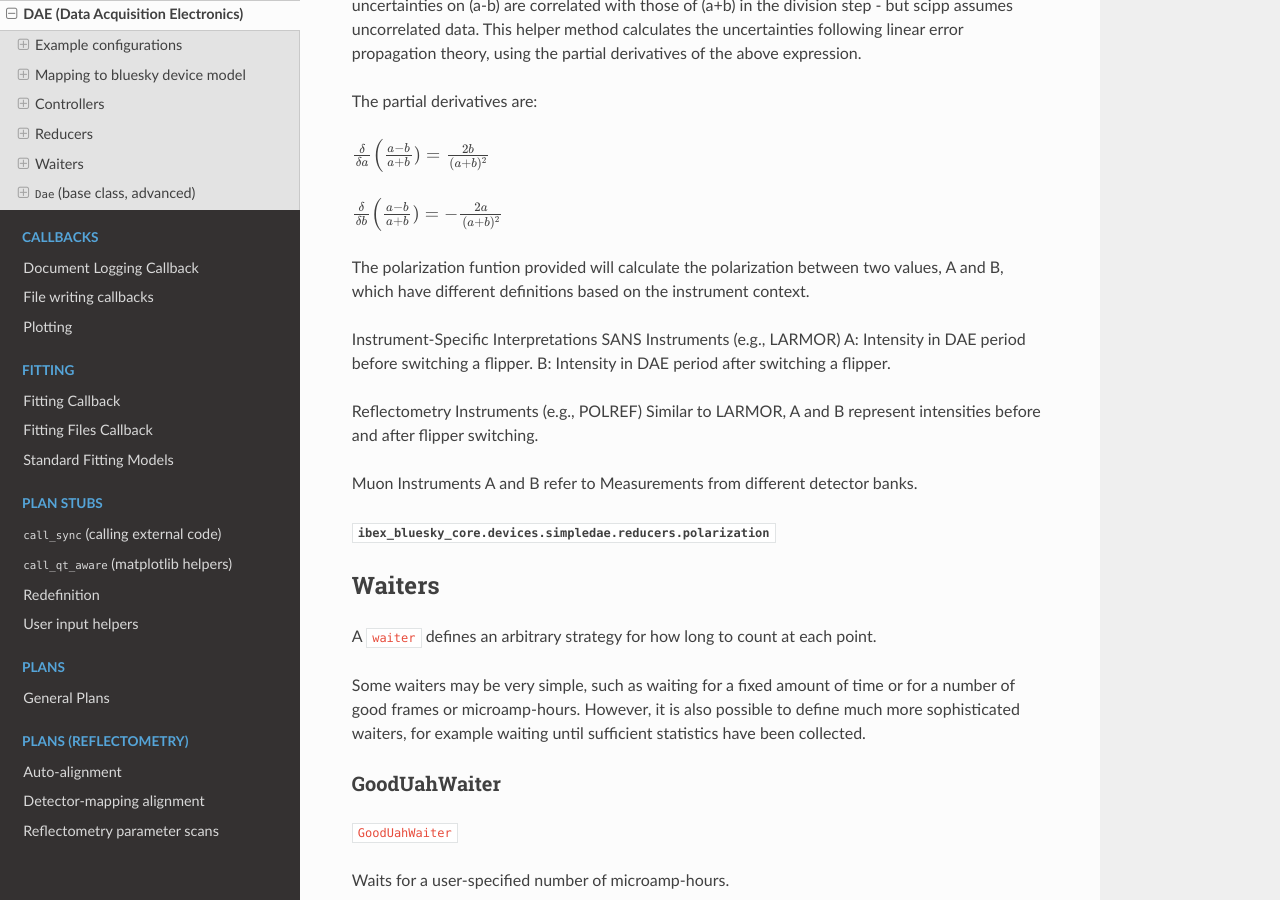
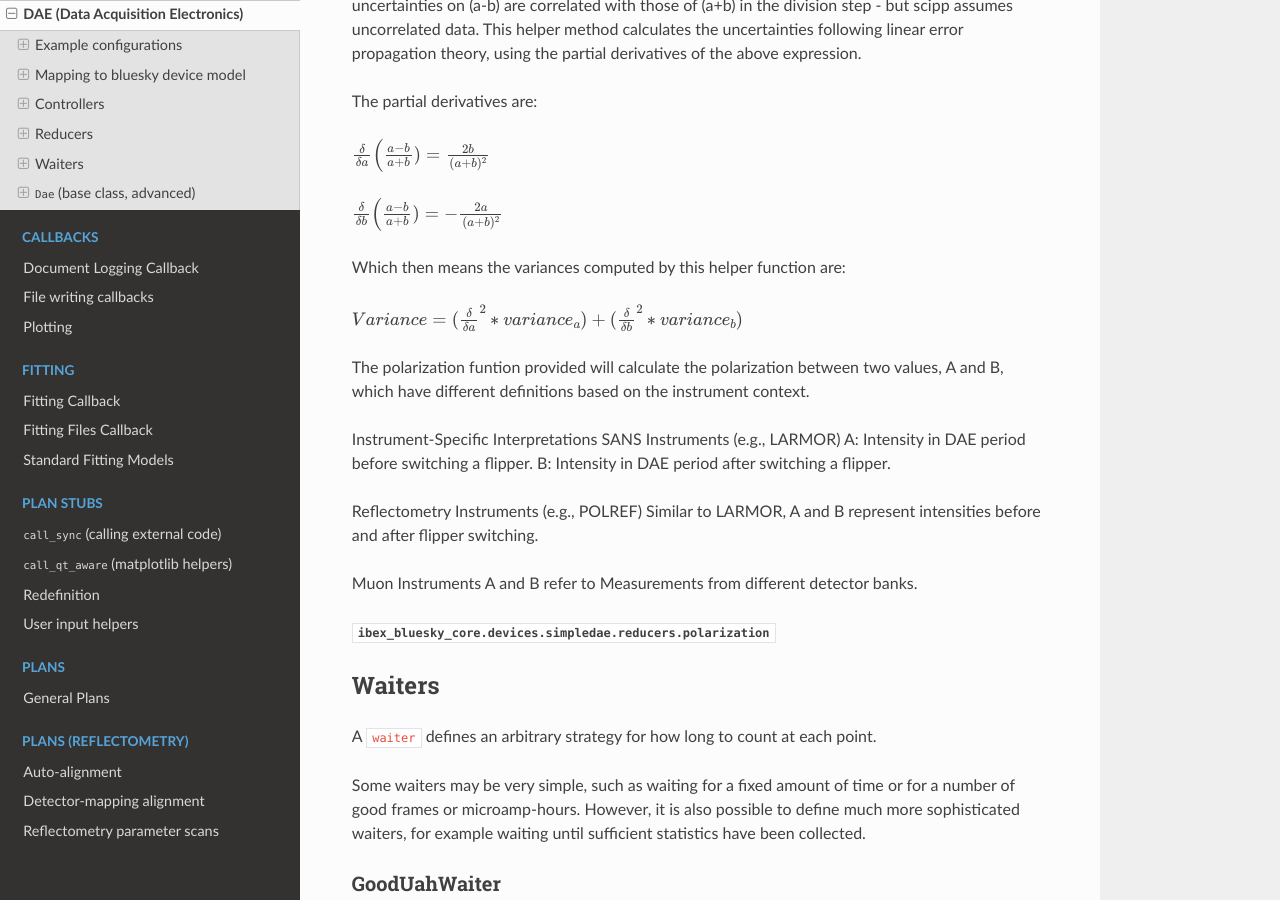
Before and after one commit to ISISComputingGroup/ibex_bluesky_core, a Sphinx documentation site: the page built from doc/devices/dae.md, in a window 1280 px wide and 900 px high, scrolled down 6442 px. Built offline with Sphinx 7.4.7 and the Read the Docs theme 3.1.0, drawn with Linux system fonts in a browser that asks for light colours; pages that are not in the unit, such as notebooks, are missing from menus.

Commit message:
Add mathematical formula for variance calculation

```diff
--- a/doc/devices/dae.md
+++ b/doc/devices/dae.md
@@ -281,6 +281,11 @@ $ \frac{\delta}{\delta a}\Big(\frac{a - b}{a + b}) = \frac{2b}{(a+b)^2} $
 $ \frac{\delta}{\delta b}\Big(\frac{a - b}{a + b}) = -\frac{2a}{(a+b)^2} $
 
 
+Which then means the variances computed by this helper function are:
+
+$ Variance = (\frac{\delta}{\delta a}^2 * variance_a) + (\frac{\delta}{\delta b}^2 * variance_b)  $
+
+
 The polarization funtion provided will calculate the polarization between two values, A and B, which
 have different definitions based on the instrument context.
 
```
